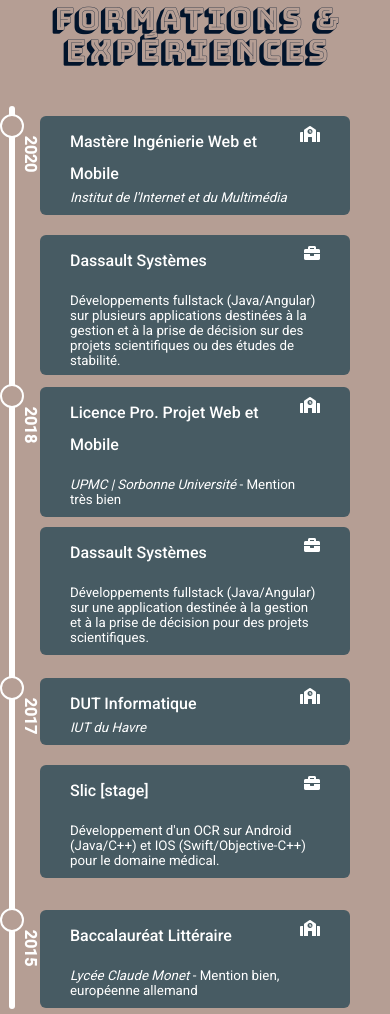
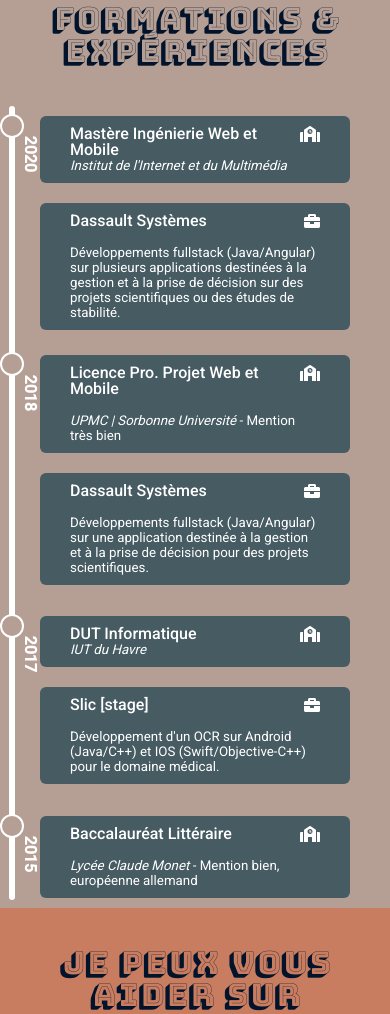
Before and after one commit to TimPrd/TimPrd.github.io, a plain HTML site: page index.html in a window 390 px wide. Shown: the part 880-1894 px from the top of the page. Drawn offline with Linux system fonts and the light colour scheme.

Commit message:
Fix CSS footer on mobile

```diff
--- a/css/style.css
+++ b/css/style.css
@@ -226,8 +226,9 @@ h2 {
         flex: 1 100%;
         width: 100%;
     }
-    #profile .container-timeline .timeline .timeline-year .container .content h2 {
+    #profile .container-timeline .timeline .timeline-year .container .content h2.experience-title {
         font-size: medium;
+        line-height: 1;
     }
     #profile .container-timeline .timeline .timeline-year .container .content p {
         font-size: smaller;
@@ -512,6 +513,9 @@ h2 {
     display: block;
 }
 @media only screen and (max-width: 780px) {
+    #footer {
+        height: 100%;
+    }
     #footer h1 {
         font-size: 8vw;
         margin: 10%;
```
